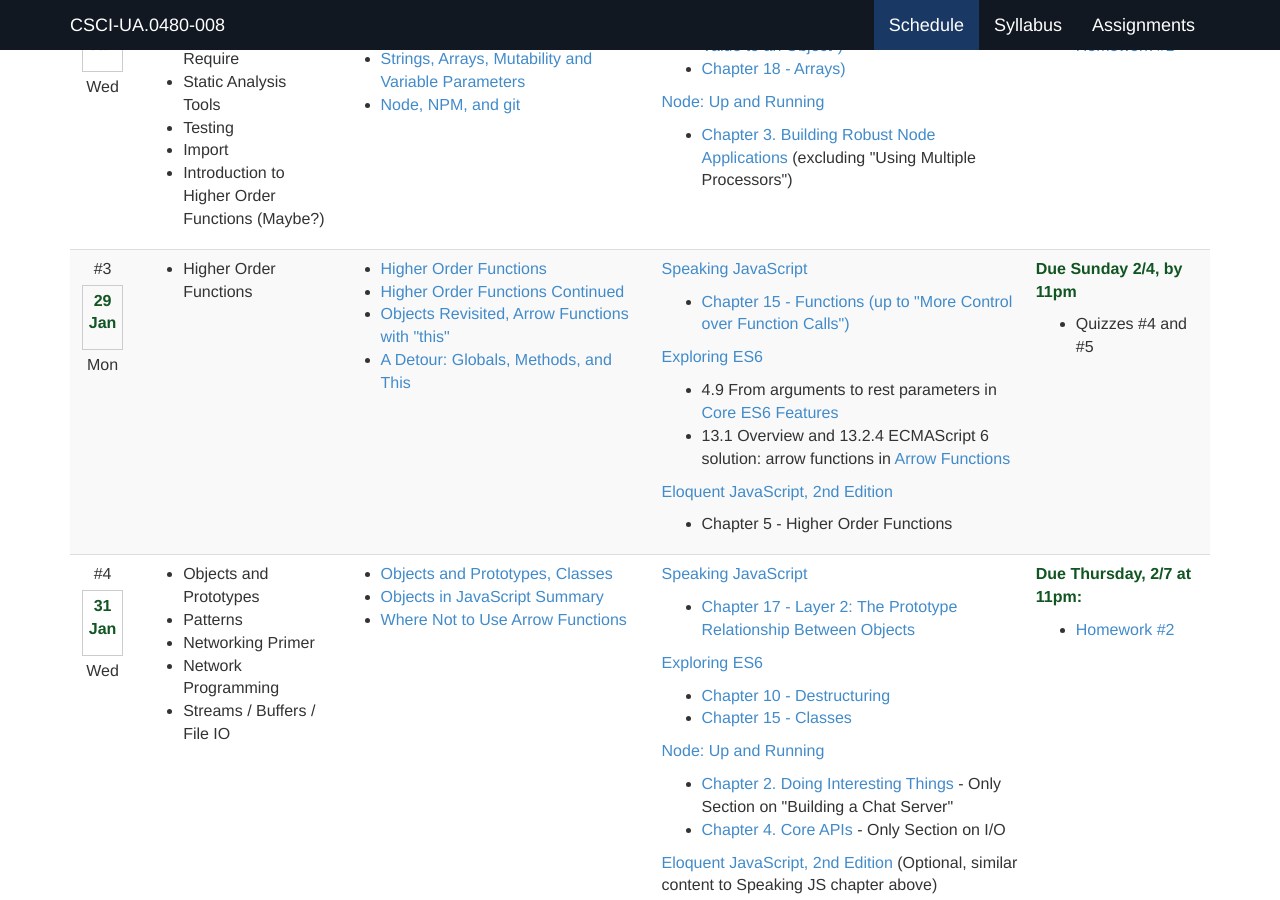
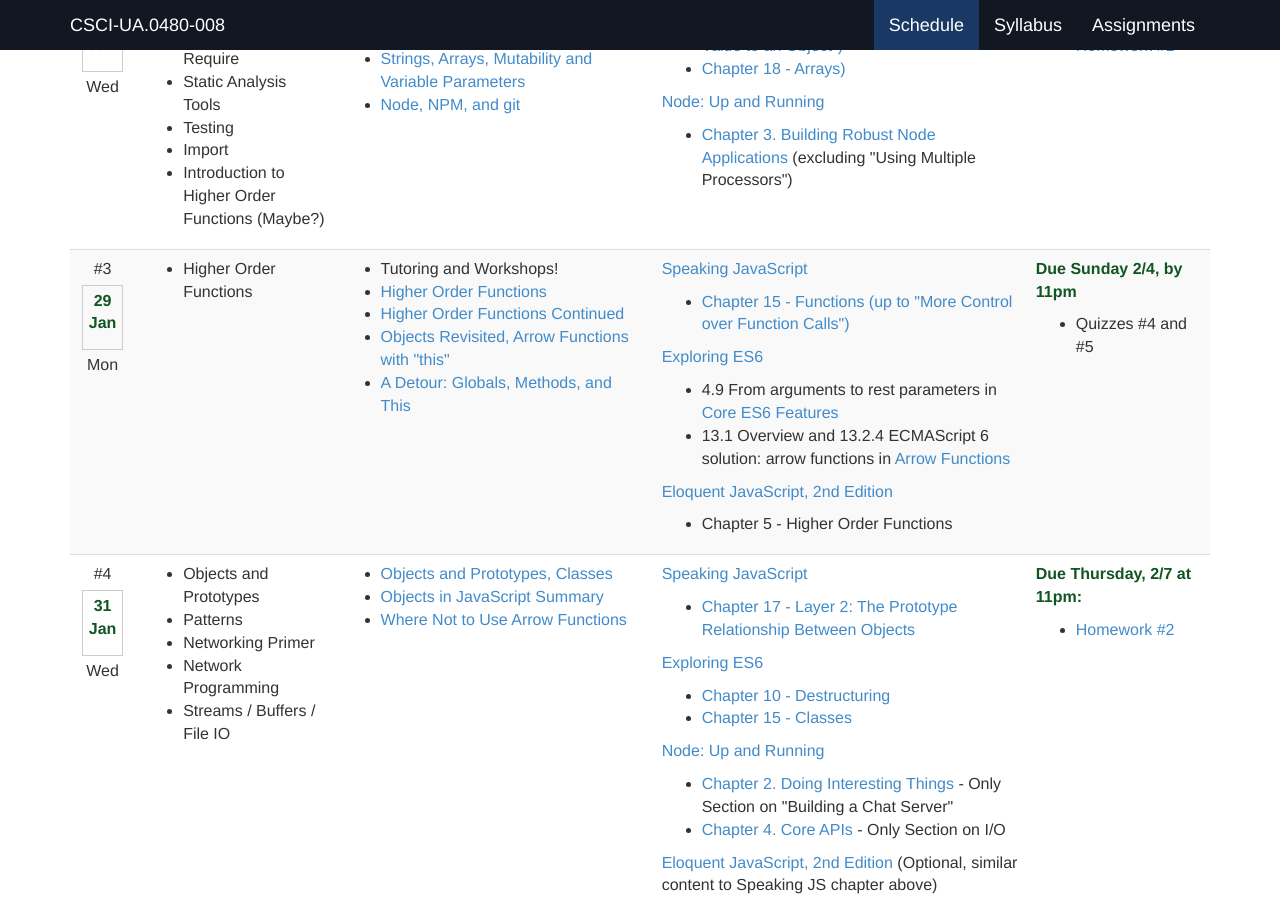
Before and after one commit to foureyes/csci-ua.0480-spring2018-008, a Jekyll site: the page built from index.markdown, in a window 1280 px wide and 900 px high, scrolled down 1029 px. Built offline with Jekyll 4.4.1, drawn with Linux system fonts in a browser that asks for light colours.

Commit message:
fix up image links

```diff
--- a/_config.yml
+++ b/_config.yml
@@ -4,7 +4,6 @@
 resource_prefix: "resources/"
 github_username: jversoza
 slides_lib: "../../resources/lib"
-slides_img_prefix: "../../resources/img"
 
 markdown: kramdown
 kramdown:
@@ -95,7 +94,10 @@
     final_time: "3:30PM - 4:45PM"
     final_room: WWH 109
     survey_github: https://docs.google.com/forms/d/e/1FAIpQLScIwproK_ZLJTZ2jrRjbx1b7FnaYnXuvx6zCLORR4HrRiERtQ/viewform
+
     node_version: 9.x.x
+
+    slides_img_prefix: "../../resources/img"
 
 
 #book_js: "Speaking JavaScript"
--- a/_data/schedule.csv
+++ b/_data/schedule.csv
@@ -72,7 +72,8 @@
 * [Homework #1](homework/01.html)
 
 "
-,,3,29-Jan,Mon,* Higher Order Functions,"* [Higher Order Functions](slides/js/higher-order-functions.html)
+,,3,29-Jan,Mon,* Higher Order Functions,"* Tutoring and Workshops!
+* [Higher Order Functions](slides/js/higher-order-functions.html)
 * [Higher Order Functions Continued](slides/js/higher-order-functions-continued.html)
 * [Objects Revisited, Arrow Functions with ""this""](slides/js/objects-prototypes.html)
 * [A Detour: Globals, Methods, and This](slides/js/globals-methods-this.html)
```
